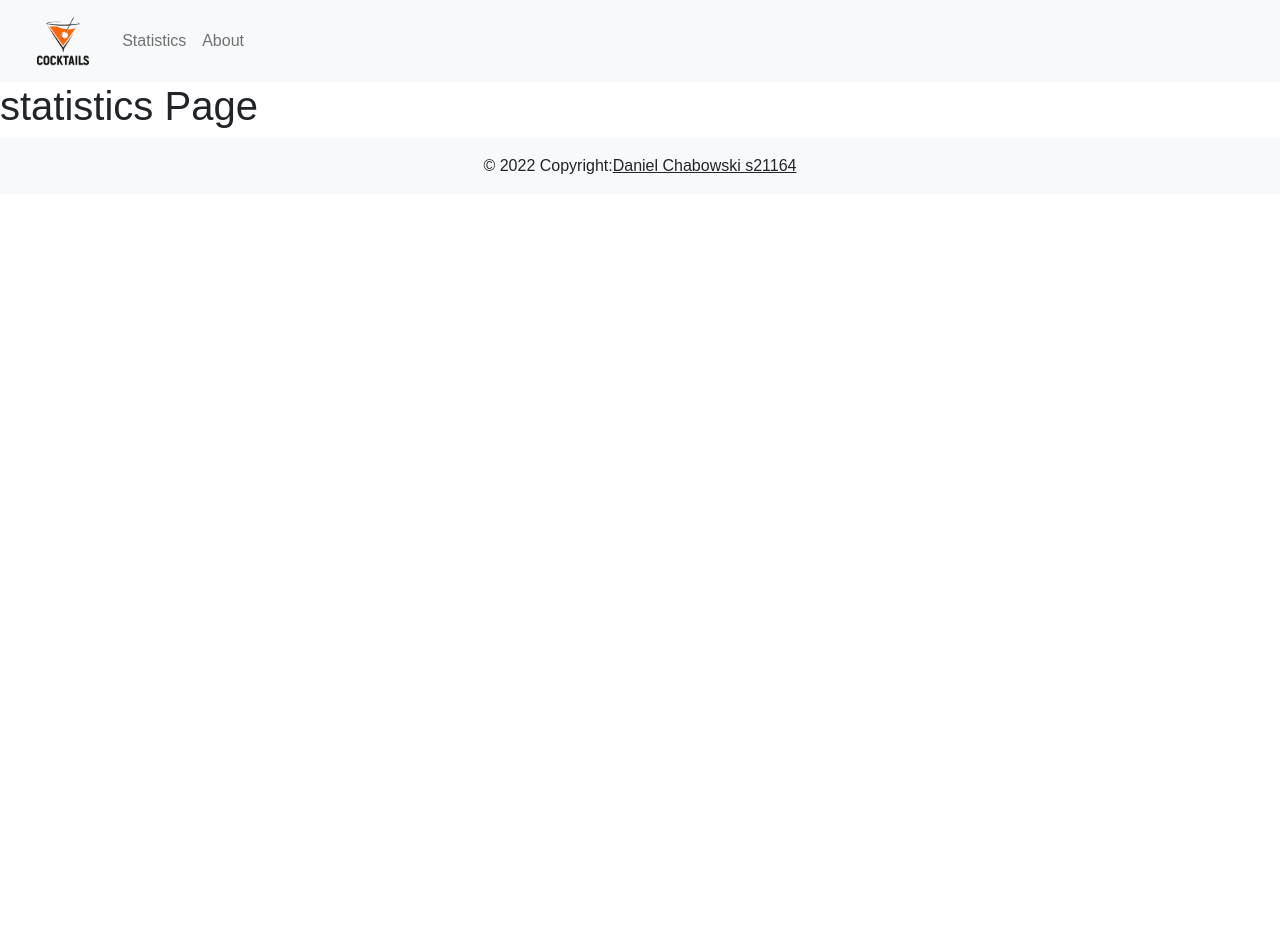
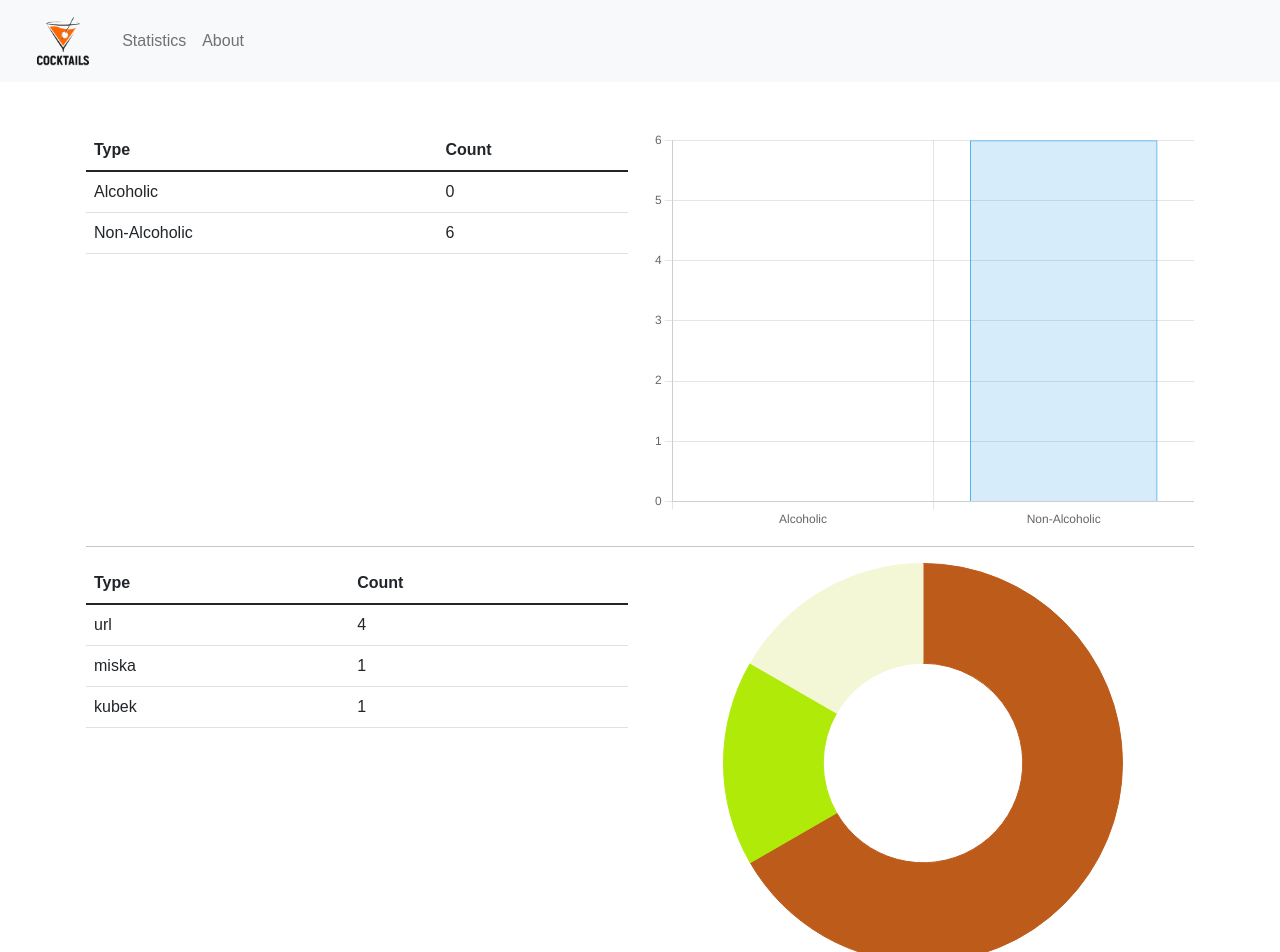
Before and after one commit to Szabek/cocktails_db, a React (Create React App) app: page /statistics in a window 1280 px wide. Shown: the top 952 px of the page. Before the commit the page ends 800 px from the top, so only its background shows below. Built offline with nearby package versions, Linux system fonts and the light colour scheme; data requests are answered from the project's data file.

Commit message:
statistics page

```diff
--- a/data/db.json
+++ b/data/db.json
@@ -48,7 +48,7 @@
       "name": "Mojito",
       "type": "non-alcoholic",
       "img": "mojito.jpg",
-      "glass": "url",
+      "glass": "miska",
       "description": "Mojito (Spanish: [moˈxito]) is a traditional Cuban highball. Traditionally, a mojito is a cocktail that consists of five ingredients: white rum, sugar (traditionally sugar cane juice), lime juice, soda water, and mint. Its combination of sweetness, citrus, and herbaceous mint flavors is intended to complement the rum, and has made the mojito a popular summer drink.When preparing a mojito, fresh lime juice is added to sugar (or to simple syrup) and mint leaves. The mixture is then gently mashed with a muddler. The mint leaves should only be bruised to release the essential oils and should not be shredded. Then rum is added and the mixture is briefly stirred to dissolve the sugar and to lift the mint leaves up from the bottom for better presentation. Finally, the drink is topped with crushed ice and sparkling soda water. Mint leaves and lime wedges are used to garnish the glass.  The mojito is one of the most famous rum-based highballs. There are several versions of the mojito.",
       "ingredients": [
         {
@@ -88,7 +88,7 @@
       "name": "Mojito",
       "type": "non-alcoholic",
       "img": "mojito.jpg",
-      "glass": "url",
+      "glass": "kubek",
       "description": "Mojito (Spanish: [moˈxito]) is a traditional Cuban highball. Traditionally, a mojito is a cocktail that consists of five ingredients: white rum, sugar (traditionally sugar cane juice), lime juice, soda water, and mint. Its combination of sweetness, citrus, and herbaceous mint flavors is intended to complement the rum, and has made the mojito a popular summer drink.When preparing a mojito, fresh lime juice is added to sugar (or to simple syrup) and mint leaves. The mixture is then gently mashed with a muddler. The mint leaves should only be bruised to release the essential oils and should not be shredded. Then rum is added and the mixture is briefly stirred to dissolve the sugar and to lift the mint leaves up from the bottom for better presentation. Finally, the drink is topped with crushed ice and sparkling soda water. Mint leaves and lime wedges are used to garnish the glass.  The mojito is one of the most famous rum-based highballs. There are several versions of the mojito.",
       "ingredients": [
         {
--- a/package.json
+++ b/package.json
@@ -7,9 +7,11 @@
     "@testing-library/react": "^13.3.0",
     "@testing-library/user-event": "^13.5.0",
     "bootstrap": "^5.1.3",
+    "chart.js": "^3.8.0",
     "jquery": "^3.6.0",
     "popper.js": "^1.16.1",
     "react": "^18.2.0",
+    "react-chartjs-2": "^4.2.0",
     "react-dom": "^18.2.0",
     "react-hook-form": "^7.33.0",
     "react-icons": "^4.4.0",
--- /dev/null
+++ b/src/components/statistics/AlcoholTypeChart.js
@@ -0,0 +1,48 @@
+import React from 'react'
+import {Bar} from "react-chartjs-2";
+import Chart from 'chart.js/auto';
+
+const AlcoholTypeChart = ({chartData}) => {
+    return (
+            <Bar
+                data={{
+                    labels: [
+                        'Alcoholic',
+                        'Non-Alcoholic',
+                    ],
+                    datasets: [
+                        {
+                            data: [chartData.alcoholic, chartData.nonAlcoholic],
+                            backgroundColor: [
+                                'rgba(255, 99, 132, 0.2)',
+                                'rgba(54, 162, 235, 0.2)',
+                            ],
+                            borderColor: [
+                                'rgba(255, 99, 132, 1)',
+                                'rgba(54, 162, 235, 1)',
+                            ],
+                            borderWidth: 1,
+                        },
+                        // {
+                        //   label: 'Quantity',
+                        //   data: [47, 52, 67, 58, 9, 50],
+                        //   backgroundColor: 'orange',
+                        //   borderColor: 'red',
+                        // },
+                    ],
+                }}
+                height={400}
+                width={600}
+                options={{
+                    maintainAspectRatio: false,
+                    plugins: {
+                        legend: {
+                            display: false
+                        }
+                    }
+                }}
+            />
+    )
+}
+
+export default AlcoholTypeChart
--- /dev/null
+++ b/src/components/statistics/AlcoholTypeTable.js
@@ -0,0 +1,26 @@
+import React from 'react'
+
+const AlcoholTypeTable = ({tableData}) => {
+    return (
+        <table className="table">
+            <thead>
+            <tr>
+                <th scope="col">Type</th>
+                <th scope="col">Count</th>
+            </tr>
+            </thead>
+            <tbody>
+            <tr>
+                <td>Alcoholic</td>
+                <td>{tableData.alcoholic}</td>
+            </tr>
+            <tr>
+                <td>Non-Alcoholic</td>
+                <td>{tableData.nonAlcoholic}</td>
+            </tr>
+            </tbody>
+        </table>
+    )
+}
+
+export default AlcoholTypeTable
--- /dev/null
+++ b/src/components/statistics/GlassTypeChart.js
@@ -0,0 +1,49 @@
+import React from 'react'
+import {Doughnut} from "react-chartjs-2";
+import Chart from 'chart.js/auto';
+
+const GlassTypeChart = ({chartData}) => {
+    let keys = Object.keys(chartData);
+    let values = Object.values(chartData);
+    const randomColorsArray = [];
+
+    function getRandomRgb() {
+        const num = Math.round(0xffffff * Math.random());
+        const r = num >> 16;
+        const g = num >> 8 & 255;
+        const b = num & 255;
+        return 'rgb(' + r + ', ' + g + ', ' + b + ')';
+    }
+
+    keys.forEach(function() {
+        randomColorsArray.push(getRandomRgb())
+    })
+
+    return (
+        <Doughnut
+            data={{
+                labels: keys,
+                datasets: [
+                    {
+                        data: values,
+                        backgroundColor: randomColorsArray,
+                        borderColor: randomColorsArray,
+                        borderWidth: 1,
+                    },
+                ],
+            }}
+            height={400}
+            width={600}
+            options={{
+                maintainAspectRatio: false,
+                plugins: {
+                    legend: {
+                        display: false
+                    }
+                }
+            }}
+        />
+    )
+}
+
+export default GlassTypeChart
--- /dev/null
+++ b/src/components/statistics/GlassTypeTable.js
@@ -0,0 +1,29 @@
+import React from 'react'
+import Cocktail from "../Cocktail";
+
+const GlassTypeTable = ({tableData}) => {
+    let entries = Object.entries(tableData);
+    return (
+        <table className="table">
+            <thead>
+            <tr>
+                <th scope="col">Type</th>
+                <th scope="col">Count</th>
+            </tr>
+            </thead>
+            <tbody>
+            {entries.map((item) => {
+                return (
+                    <tr>
+                        <td>{item[0]}</td>
+                        <td>{item[1]}</td>
+                    </tr>
+
+                )
+            })}
+            </tbody>
+        </table>
+    )
+}
+
+export default GlassTypeTable
--- a/src/context.js
+++ b/src/context.js
@@ -105,6 +105,39 @@ export default function AppContextProvider({children}) {
             })
     }
 
+    const getAlcoholChartInfo = () => {
+        let alcoholic = 0;
+        let nonAlcoholic = 0;
+
+        cocktails.forEach((e) => {
+            if (e.type == 'alcoholic') {
+                alcoholic++;
+            }else {
+                nonAlcoholic++
+            }
+        })
+        return({
+            "alcoholic": alcoholic,
+            "nonAlcoholic": nonAlcoholic
+        })
+    }
+
+    const getGlassChartInfo = () => {
+        let info = {}
+
+        cocktails.forEach((e) => {
+            let currentGlass = e.glass;
+            if (!info[currentGlass]) {
+                info[currentGlass] = 1
+            }else {
+                let value = parseInt(info[currentGlass])
+                value++;
+                info[currentGlass] = value
+            }
+        })
+        return(info)
+    }
+
     return <AppContext.Provider
         value={{
             loading,
@@ -114,7 +147,9 @@ export default function AppContextProvider({children}) {
             getCommentsByID,
             getCocktailById,
             saveComments,
-            rateCocktail
+            rateCocktail,
+            getAlcoholChartInfo,
+            getGlassChartInfo
         }}>{children}
     </AppContext.Provider>
 }
--- a/src/pages/Statistics.js
+++ b/src/pages/Statistics.js
@@ -1,8 +1,36 @@
-import React from 'react'
+import React, {useEffect} from 'react'
+import AlcoholTypeChart from "../components/statistics/AlcoholTypeChart";
+import AlcoholTypeTable from "../components/statistics/AlcoholTypeTable";
+import GlassTypeTable from "../components/statistics/GlassTypeTable";
+import GlassTypeChart from "../components/statistics/GlassTypeChart";
+import {useAppContext} from "../context";
 
 const Statistics = () => {
+    const {getAlcoholChartInfo, getGlassChartInfo} = useAppContext();
+    const typeData = getAlcoholChartInfo();
+    const glassData = getGlassChartInfo();
     return (
-        <h1>statistics Page</h1>
+        <div className="m-5">
+            <div className="container">
+                <div className="row">
+                    <div className="col-6">
+                        <AlcoholTypeTable tableData={typeData}/>
+                    </div>
+                    <div className="col-6">
+                        <AlcoholTypeChart chartData={typeData}/>
+                    </div>
+                </div>
+                <hr/>
+                <div className="row">
+                    <div className="col-6">
+                        <GlassTypeTable tableData={glassData}/>
+                    </div>
+                    <div className="col-6">
+                        <GlassTypeChart chartData={glassData}/>
+                    </div>
+                </div>
+            </div>
+        </div>
     )
 }
 
```
Also changed, not shown: 1 other file (tests, documents, lock files or other folders).
